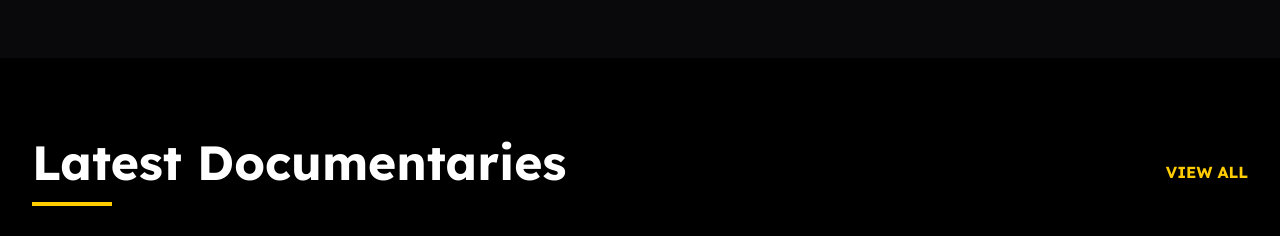
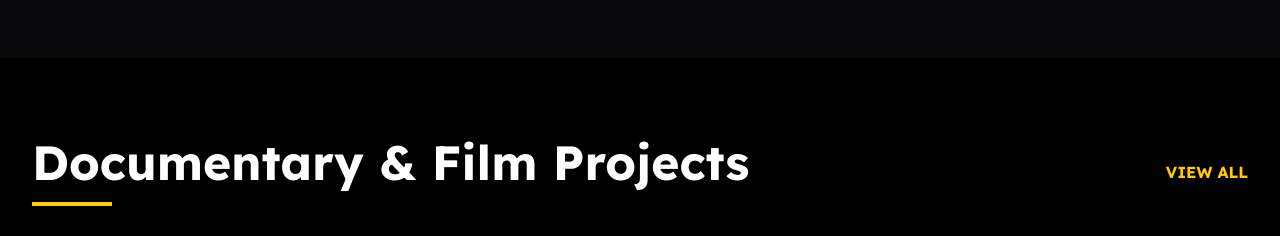
Before and after one commit to narrativenepal/narrative-nepal, a React (Vite) app: page / in a window 1280 px wide. Shown: the part 3720-3956 px from the top of the page. Built offline with nearby package versions, Linux system fonts and the light colour scheme.

Commit message:
Latest Documentaries name changed

```diff
--- a/src/components/LatestDocumentaries.tsx
+++ b/src/components/LatestDocumentaries.tsx
@@ -9,7 +9,7 @@ export default function LatestDocumentaries() {
       <div className="max-w-7xl mx-auto px-4 sm:px-6 lg:px-8">
         <div className="flex items-center justify-between mb-12">
           <div>
-            <h2 className="text-4xl md:text-5xl font-bold mb-4">Latest Documentaries</h2>
+            <h2 className="text-4xl md:text-5xl font-bold mb-4">Documentary & Film Projects</h2>
             <div className="w-20 h-1 bg-[#FFCC00]"></div>
           </div>
           <button className="text-[#FFCC00] font-bold hover:underline hidden sm:block">
```
